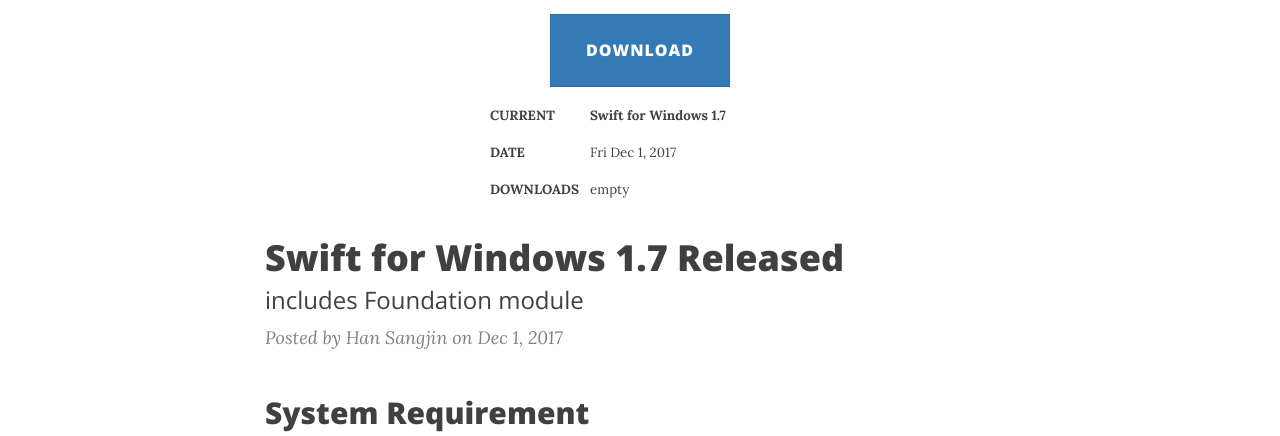
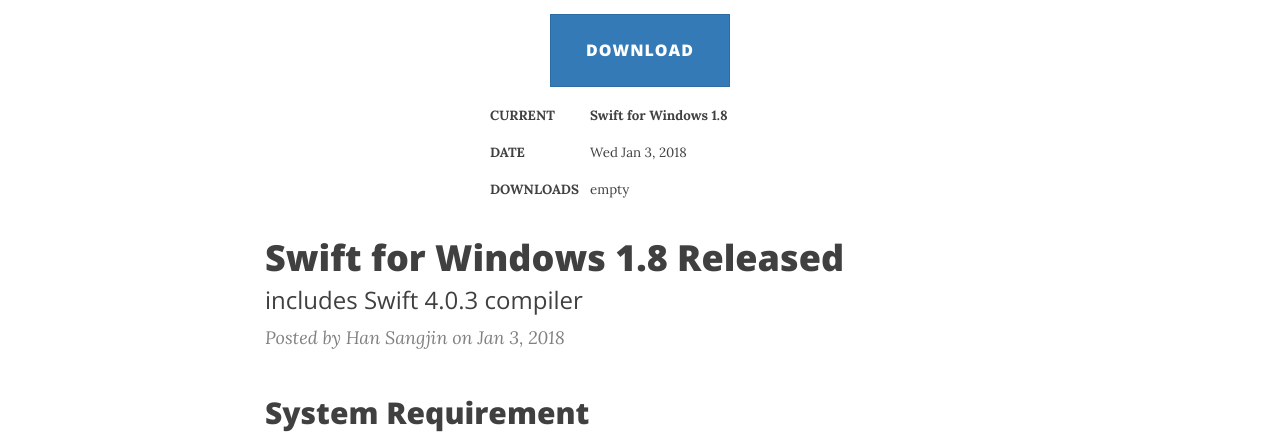
Before and after one commit to SwiftForWindows/SwiftForWindows.github.io, a Jekyll site: the page built from index.html, in a window 1280 px wide and 900 px high, scrolled down 497 px. Shown: the part 153-589 px from the top of the window. Built offline with Jekyll 4.4.1, drawn with Linux system fonts in a browser that asks for light colours; nearby versions of some CDN libraries.

Commit message:
Update index.html

```diff
--- a/index.html
+++ b/index.html
@@ -12,7 +12,7 @@
 
 <table height="50"></table>
 <div align="center" height="500">
-<a name="download" /><a class="btn btn-lg btn-primary" href="https://github.com/SwiftForWindows/SwiftForWindows/releases/download/v1.7/SwiftForWindows-1.7.exe" target="_blank">Download</a>
+<a name="download" /><a class="btn btn-lg btn-primary" href="https://github.com/SwiftForWindows/SwiftForWindows/releases/download/v1.8/SwiftForWindows-1.8.exe" target="_blank">Download</a>
 </div>
 <table height="10"></table>
 
@@ -22,14 +22,14 @@
 <td align="left" width="100" style="font-weight:bold">
 <div id="downinfo" width="100">CURRENT</div></td>
 <td width="200" style="font-weight:bold">
-Swift for Windows 1.7
+Swift for Windows 1.8
 </td>
 <td/></tr>
 <tr height="37" ><td/>
 <td align="left" style="font-weight:bold">
 <div id="downinfo">DATE</div></td>
 <td>
-Fri Dec 1, 2017
+Wed Jan 3, 2018
 </td>
 <td/></tr>
 <tr height="37" ><td/>
@@ -42,16 +42,16 @@
 </table>
 
 <div class="post-preview">
-    <a href="/news/2017/12/01/Swift-for-Windows-1.7-Released/">
-        <h2 class="post-title">            Swift for Windows 1.7 Released
+    <a href="/news/2018/01/03/Swift-for-Windows-1.8-Released/">
+        <h2 class="post-title">            Swift for Windows 1.8 Released
         </h2>
 
         <h3 class="post-subtitle">
-            includes Foundation module
+            includes Swift 4.0.3 compiler
         </h3>
 
     </a>
-    <p class="post-meta" style="margin-bottom:5px">Posted by Han Sangjin on Dec 1, 2017</p>
+    <p class="post-meta" style="margin-bottom:5px">Posted by Han Sangjin on Jan 3, 2018</p>
 </div>
 <table height="20"></table>
 
```
